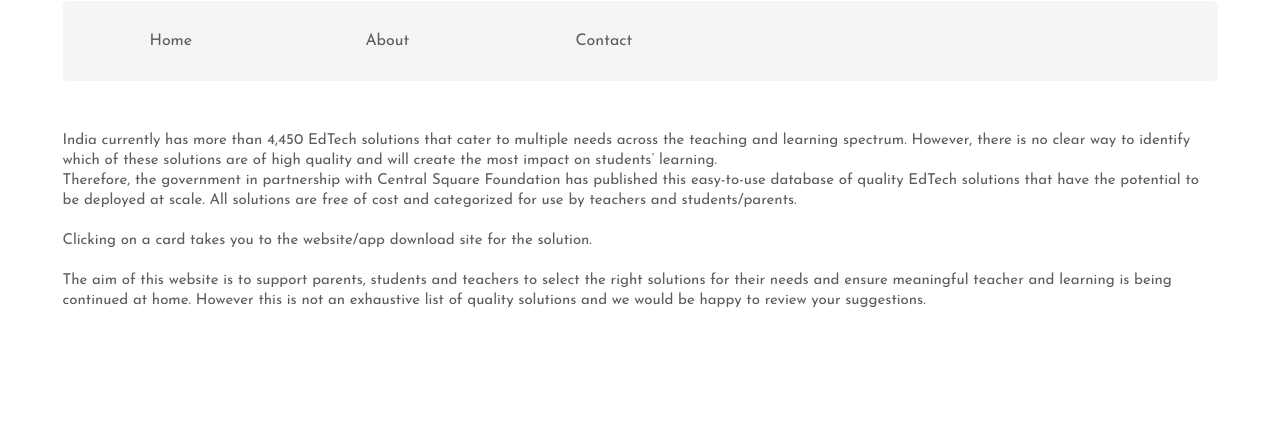
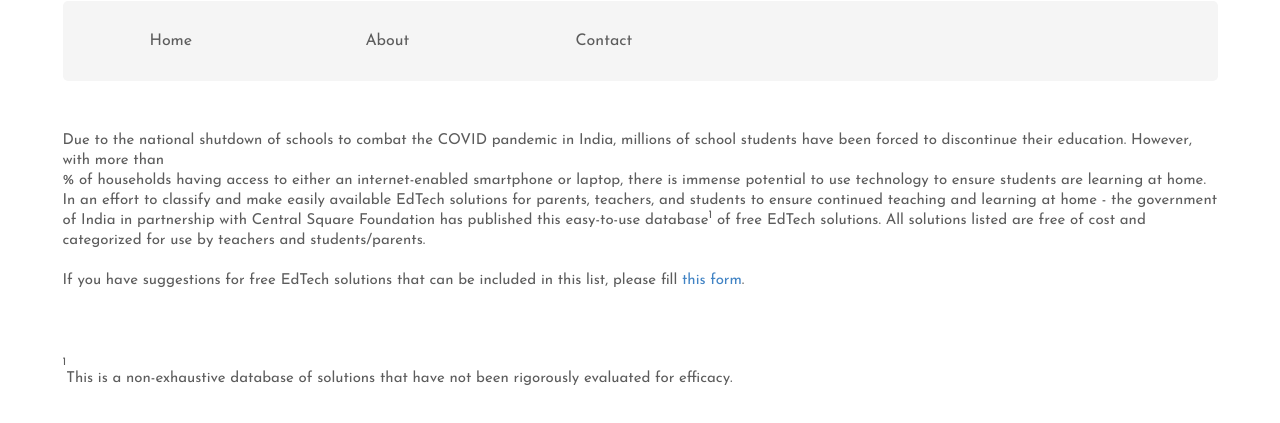
Before and after one commit to rajeshwerkushwaha/EdTech_CSF, a plain HTML site: page public/about.html in a window 1280 px wide. Shown: the part 109-532 px from the top of the page. Drawn offline with nearby package versions, Linux system fonts and the light colour scheme.

Commit message:
Update about and contact

```diff
--- a/public/about.html
+++ b/public/about.html
@@ -37,13 +37,16 @@
 
       <div id="homepage" class="ui grid">
         <div class="custom-grey-font row center aligned custom-text custom-font-family">
-          India currently has more than 4,450 EdTech solutions that cater to multiple needs across the teaching and learning spectrum. However, there is no clear way to identify which of these solutions are of high quality and will create the most impact on students’ learning.
+          Due to the national shutdown of schools to combat the COVID pandemic in India, millions of school students have been forced to discontinue their education. However, with more than <xx>% of households having access to either an internet-enabled smartphone or laptop, there is immense potential to use technology to ensure students are learning at home.
           <br>
-          Therefore, the government in partnership with Central Square Foundation has published this  easy-to-use database of quality EdTech solutions that have the potential to be deployed at scale. All solutions are free of cost and categorized for use by teachers and students/parents.
-          <br><br>
-          Clicking on a card takes you to the website/app download site for the solution.
-          <br><br>
-          The aim of this website is to support parents, students and teachers to select the right solutions for their needs and ensure meaningful teacher and learning is being continued at home. However this is not an exhaustive list of quality solutions and we would be happy to review your suggestions.
+          In an effort to classify and make easily available EdTech solutions for parents, teachers, and students to ensure continued teaching and learning at home - the government of India in partnership with Central Square Foundation has published this easy-to-use database<sup>1</sup> of free EdTech solutions. All solutions listed are free of cost and categorized for use by teachers and students/parents.
+          <br>
+          <br>
+          If you have suggestions for free EdTech solutions that can be included in this list, please fill <a href="https://docs.google.com/forms/d/e/1FAIpQLScUv-I1TS4cUTEGTqN2hkomM1RXKt3dU1uqFb7gSakxkt8w5g/viewform">this form</a>.
+        </div>
+          <div class="custom-grey-font row center aligned custom-text custom-font-family">
+          <sup>1</sup>This is a non-exhaustive database of solutions that have not been rigorously evaluated for efficacy.
+
         </div>
       </div>
     </div>
```
Also changed, not shown: public/contact.html (+3 -1 lines).
